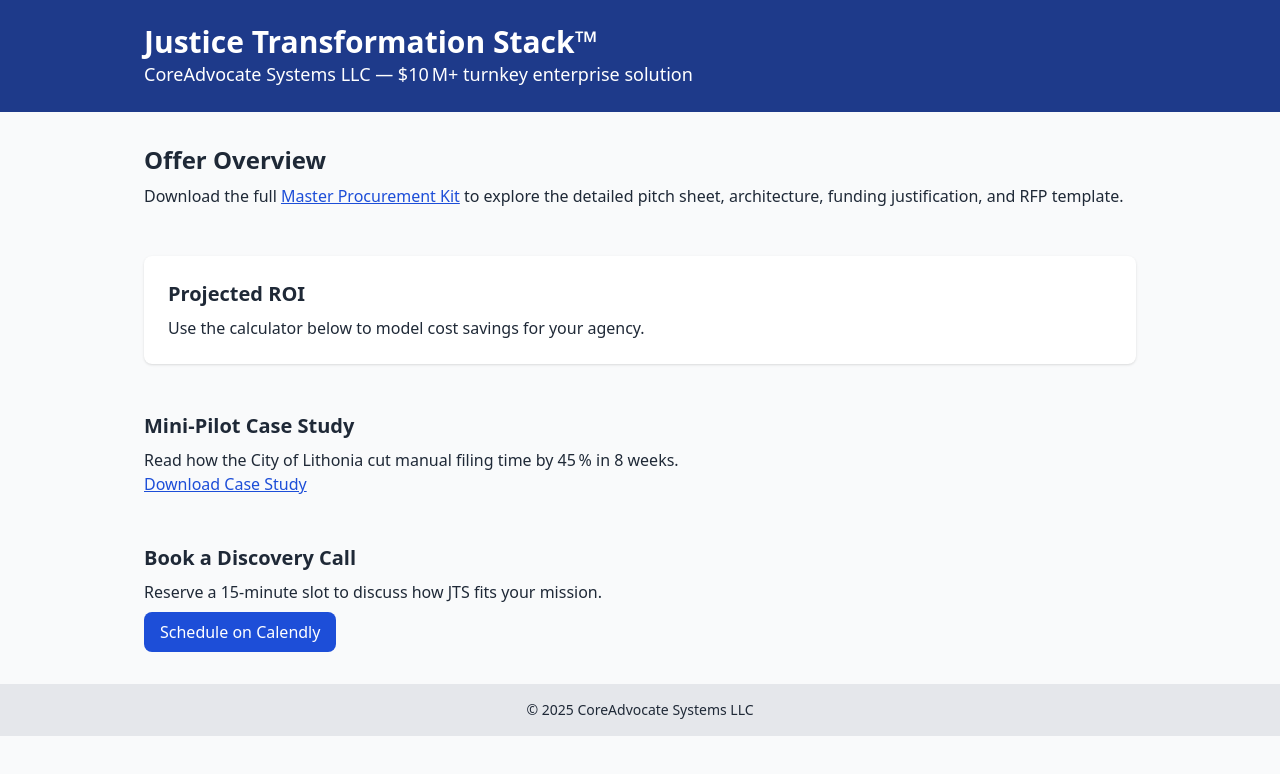
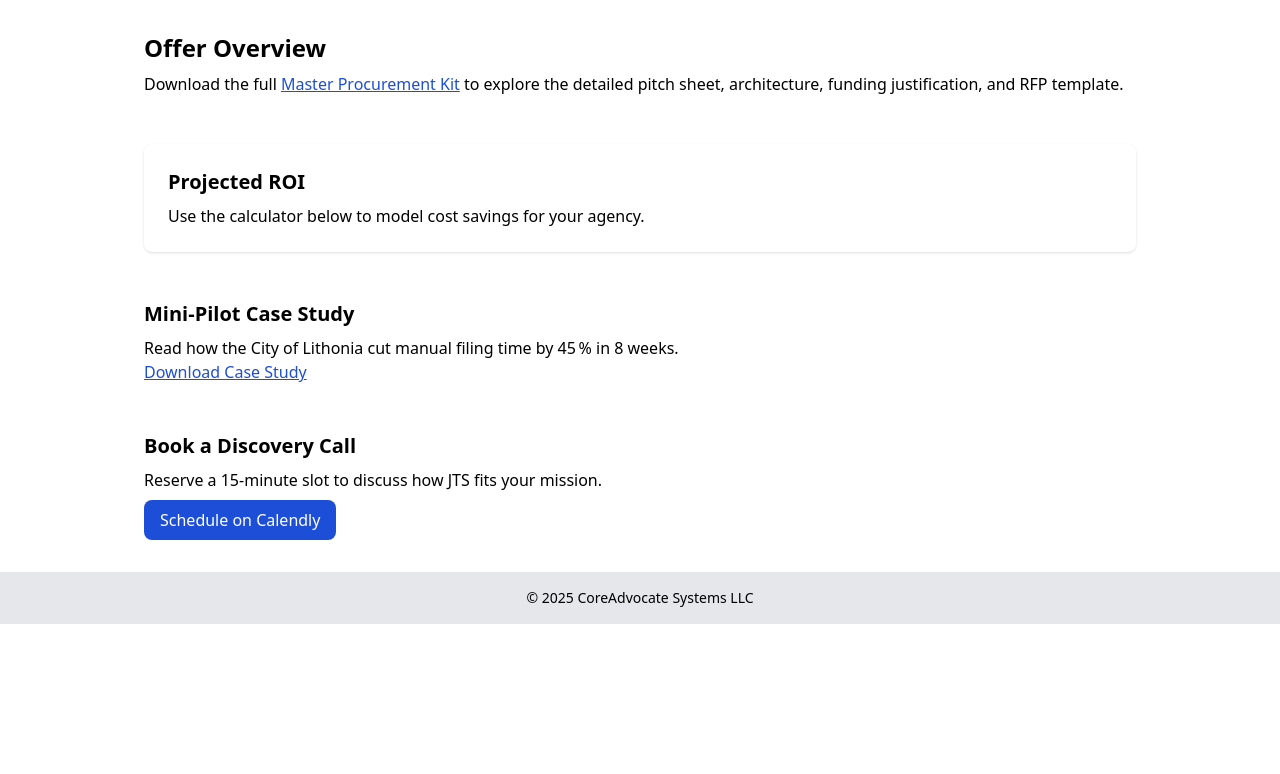
Before and after one commit to coreadvocate/jts-pitch, a plain HTML site: page index.html in a window 1280 px wide. Drawn offline with nearby package versions, Linux system fonts and the light colour scheme.

Commit message:
Update index.html

```diff
--- a/index.html
+++ b/index.html
@@ -5,14 +5,19 @@
     <meta name="viewport" content="width=device-width, initial-scale=1" />
     <title>Justice Transformation Stack™ Pitch</title>
     <script src="https://cdn.tailwindcss.com"></script>
+    <script>
+      tailwind.config = {
+        theme: {
+          extend: {
+            colors: {
+              primary: '#1e3a8a', // blue-900
+            },
+          },
+        },
+      }
+    </script>
   </head>
-<body class="bg-gray-50 text-gray-800">
-  <header class="bg-blue-900 text-white py-6">
-    <div class="max-w-5xl mx-auto px-4">
-      <h1 class="text-3xl font-bold">Justice Transformation Stack™</h1>
-      <p class="text-lg">CoreAdvocate Systems LLC — $10 M+ turnkey enterprise solution</p>
-    </div>
-  </header>
+
 
   <main class="max-w-5xl mx-auto px-4 py-8 space-y-12">
     <section id="overview">
```
Lines whose indentation alone changed are shown as unchanged.
